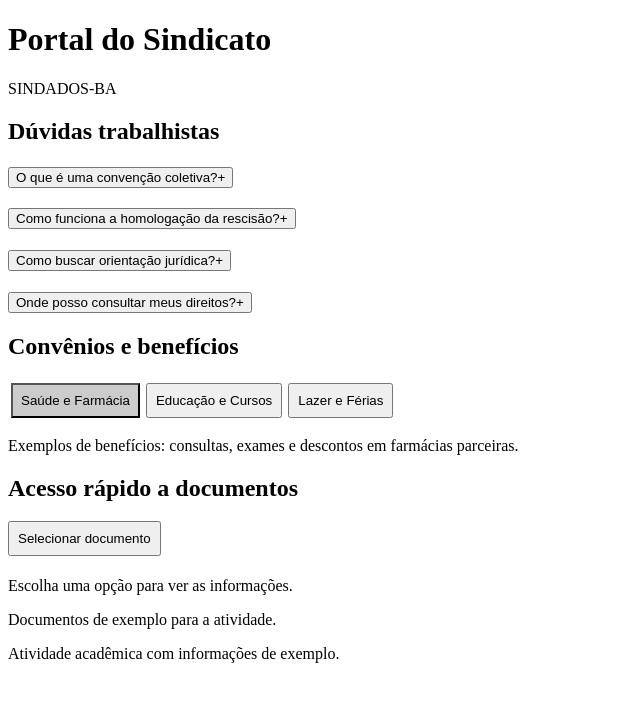
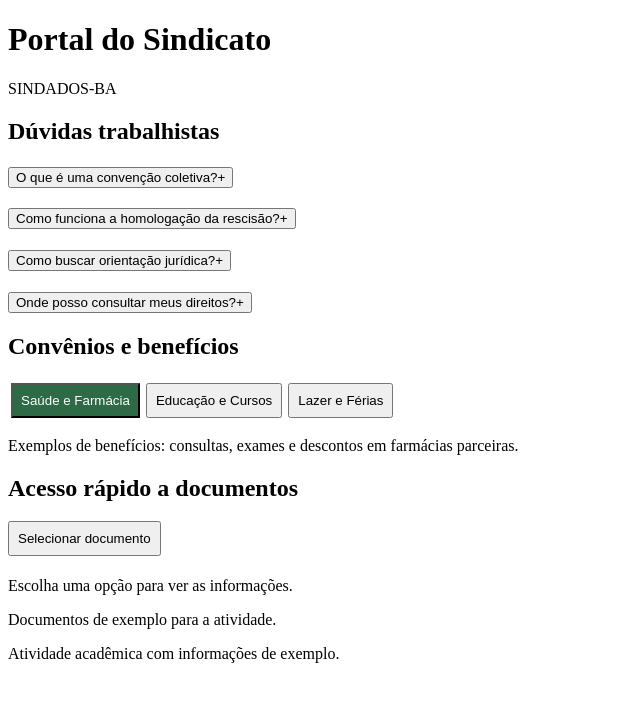
Before and after one commit to Senhorinho88/SindicatoReact, a React (Vite) app: page / in a window 1280 px wide. Shown: the top 702 px of the page, without its empty margins (0-640 px from the left). Built offline with nearby package versions, Linux system fonts and the light colour scheme; the HTML template or start-up script is replaced by a standard one.

Commit message:
Troca as cores do projeto para verde

```diff
--- a/src/components/Tabs.css
+++ b/src/components/Tabs.css
@@ -4,5 +4,6 @@
 }
 
 .tabs-botoes .tabs-ativa {
-  background-color: #ccc;
+  background-color: #2d6a45;
+  color: white;
 }
--- a/src/styles.css
+++ b/src/styles.css
@@ -1,11 +1,14 @@
 body {
   font-family: Arial, sans-serif;
   margin: 20px;
+  background-color: #f0f7f2;
+  color: #243c2d;
 }
 
 .pagina {
   max-width: 700px;
   margin: auto;
+  background-color: white;
 }
 
 .item {
@@ -30,3 +33,13 @@ body {
   margin: 0;
   padding: 10px;
 }
+
+h1, h2 {
+  color: #24623d;
+}
+
+button {
+  background-color: #dceedd;
+  color: #214c31;
+  border-color: #98baa3;
+}
```
